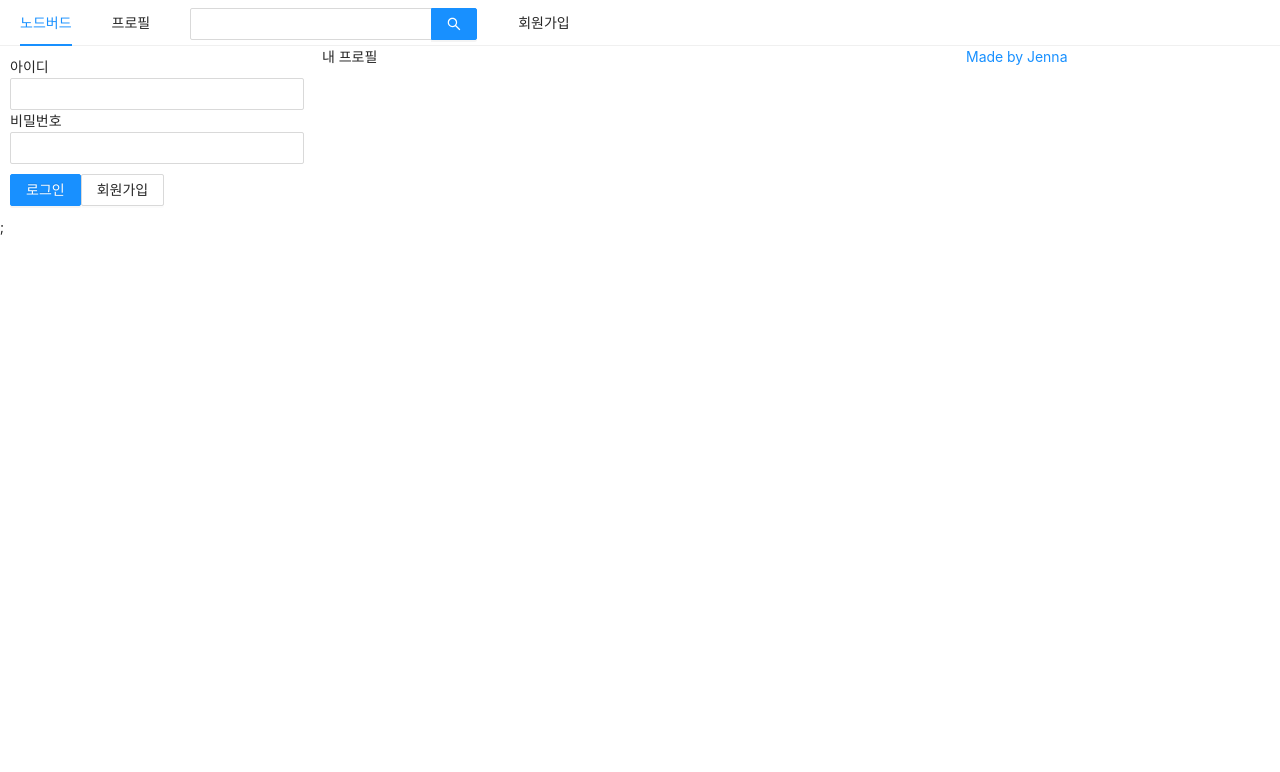
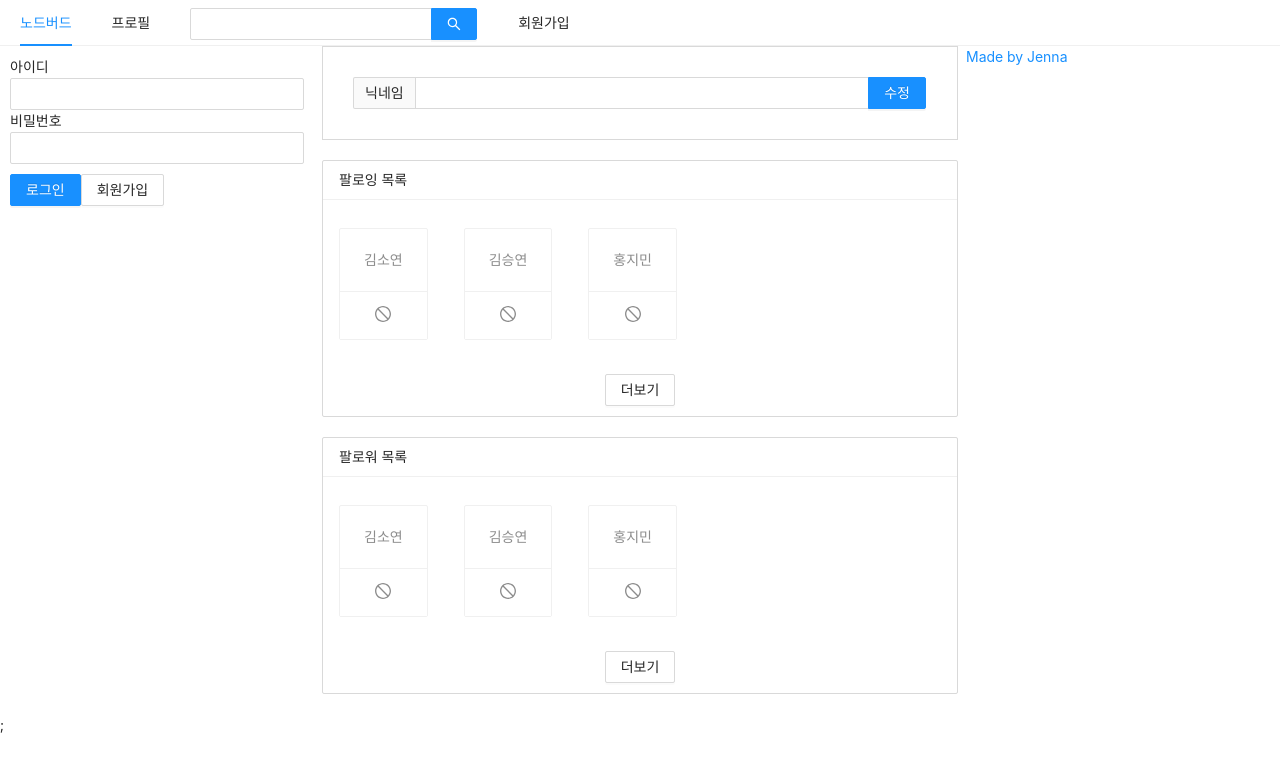
Before and after one commit to ryuiseo/nodebird, a Next.js app: page /profile in a window 1280 px wide. Shown: the top 772 px of the page. Built offline with nearby package versions, Linux system fonts and the light colour scheme.

Commit message:
팔로워 목록

```diff
--- /dev/null
+++ b/components/FollowList.js
@@ -0,0 +1,30 @@
+import React from "react";
+import PropTypes from 'prop-types';
+import {List,Button,Card} from 'antd';
+import {StopOutlined} from '@ant-design/icons';
+
+const FollowList=({header, data})=>{
+    return (
+        <List
+            style={{marginBottom: 20}}
+            grid={{gutter: 4, xs:2, md: 3}}
+            size='small'
+            header={<div>{header}</div>}
+            loadMore={<div style={{textAlign:'center', margin:'10px 0'}}><Button>더보기</Button></div>}
+            bordered
+            dataSource={data}
+            renderItem={(item)=>(
+                <List.Item style={{marginTop:20}}>
+                    <Card actions={[<StopOutlined key='stop'/>]}>
+                        <Card.Meta description={item.nickname} />
+                    </Card>
+                </List.Item>
+            )}
+        />
+    )
+};
+FollowList.propTypes ={
+    header: PropTypes.string.isRequired,
+    data:PropTypes.array.isRequired,
+}
+export default FollowList;
--- /dev/null
+++ b/components/NicknameEditForm.js
@@ -0,0 +1,14 @@
+import React , {useMemo} from "react";
+import {Form, Input} from 'antd';
+
+const NicknameEditForm=()=>{
+    const style = useMemo(()=>({
+      marginBottom:'20px', border: '1px solid #d9d9d9', padding: '30px'
+    }),[])
+    return (
+        <Form style={style}>
+            <Input.Search addonBefore='닉네임' enterButton='수정' />
+        </Form>
+    )
+}
+export default NicknameEditForm;
--- a/pages/profile.js
+++ b/pages/profile.js
@@ -1,14 +1,22 @@
 import AppLayout from '../components/AppLayout';
 import React from 'react';
 import Head from 'next/head';
+import NicknameEditForm from '../components/NicknameEditForm';
+import FollowList from '../components/FollowList';
 
 const Profile = () => {
+  const followerList =[{nickname: '김소연'}, {nickname:'김승연'}, {nickname:'홍지민'}];
+  const followingList =[{nickname: '김소연'}, {nickname:'김승연'}, {nickname:'홍지민'}];
   return (
   <>
   <Head>
     <title>내 프로필 | NodeBird</title>
   </Head>
-  <AppLayout>내 프로필</AppLayout>;
+  <AppLayout>
+    <NicknameEditForm />
+    <FollowList header='팔로잉 목록' data={followingList}/>
+    <FollowList header='팔로워 목록' data={followerList}/>
+  </AppLayout>;
   </>
   )
 
```
